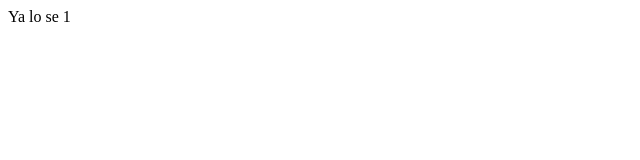
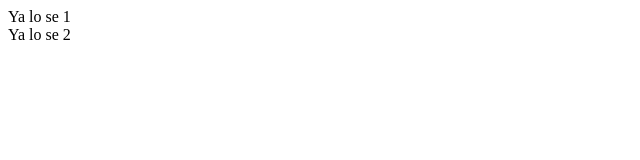
Before and after one commit to kapikes/yalose, a plain HTML site: page yalose/public_html/index.html in a window 1280 px wide. Shown: the full height of the page, 0-640 px from the left. Drawn offline with Linux system fonts and the light colour scheme.

Commit message:
el segundo commit

```diff
--- a/yalose/public_html/index.html
+++ b/yalose/public_html/index.html
@@ -12,5 +12,6 @@ and open the template in the editor.
     </head>
     <body>
         <div>Ya lo se 1</div>
+        <div>Ya lo se 2</div>
     </body>
 </html>
```
